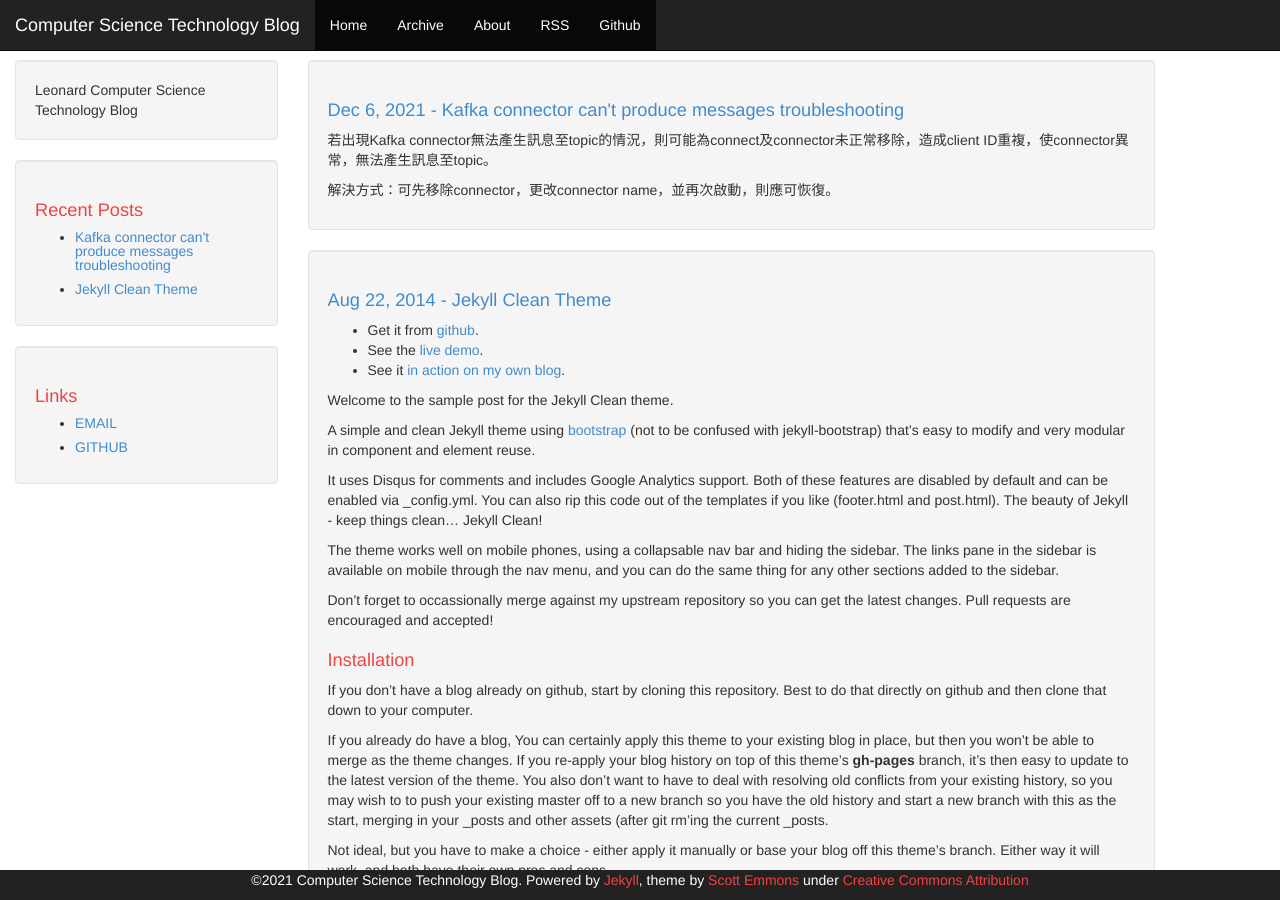
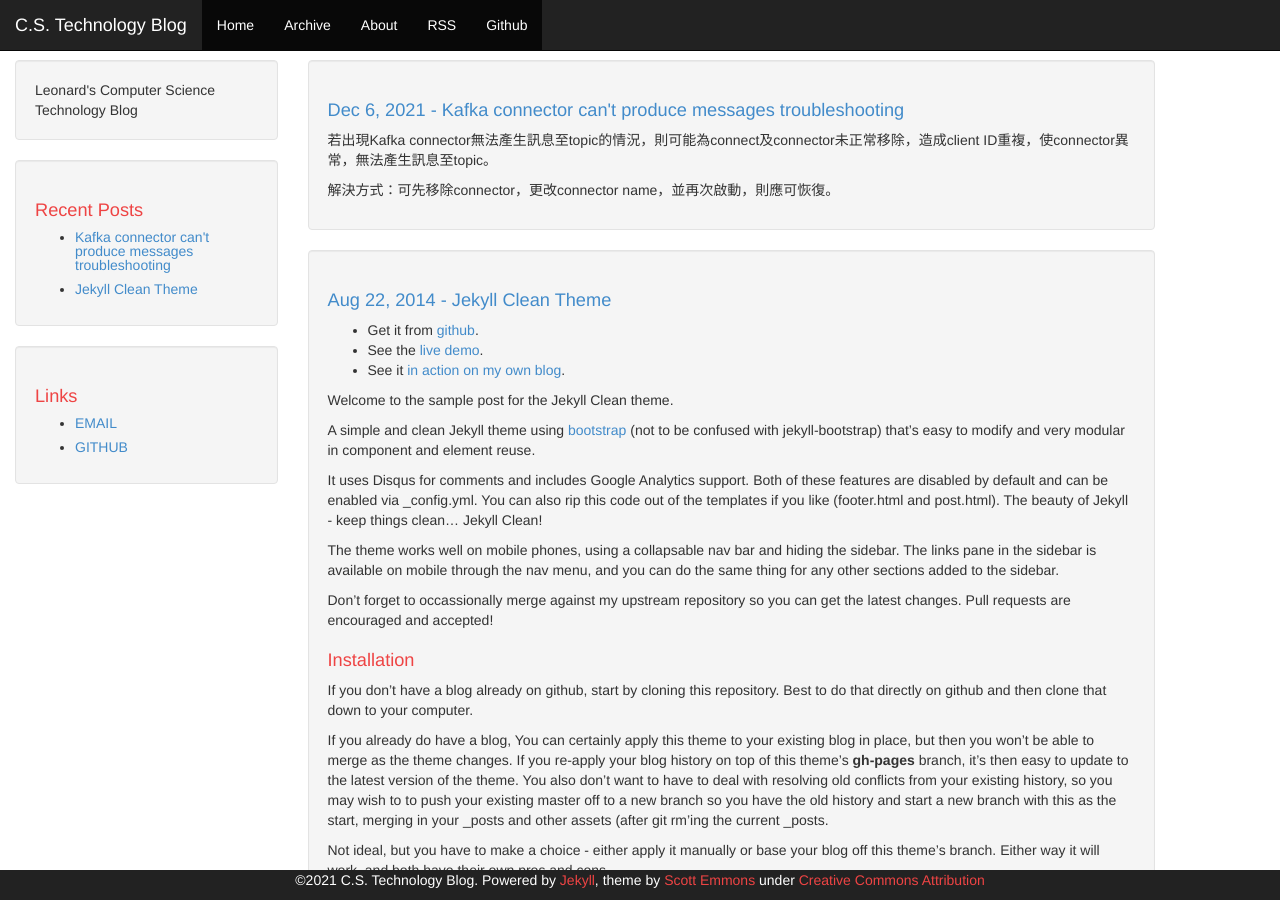
Before and after one commit to TsungJu/tsungju.github.io, a Jekyll site: the page built from index.html, in a window 1280 px wide and 900 px high. Built offline with Jekyll 4.4.1, drawn with Linux system fonts in a browser that asks for light colours; the list of posts is cut into pages by our own code.

Commit message:
Update _config.yml

```diff
--- a/_config.yml
+++ b/_config.yml
@@ -1,7 +1,7 @@
 # Jekyll configuration
 
-name: Computer Science Technology Blog
-description: Leonard Computer Science Technology Blog
+name: C.S. Technology Blog
+description: Leonard's Computer Science Technology Blog
 
 # url is currently only used only for the RSS feed in feed.xml
 url: https://tsungju.github.io/
```
